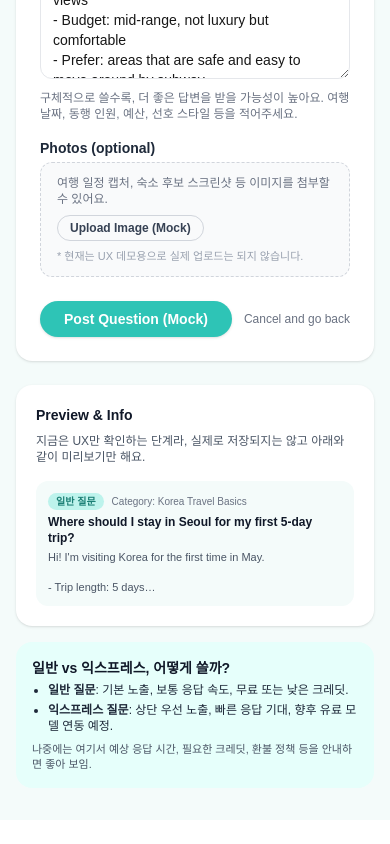
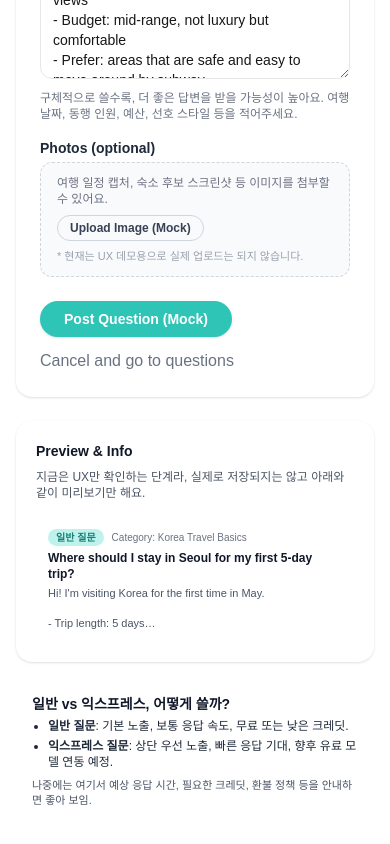
Before and after one commit to millwheel/askoreanative, a Next.js app: page /questions/new in a window 390 px wide. Shown: the part 926-1770 px from the top of the page. Before the commit the page ends 1746 px from the top, so only its background shows below. Built offline with nearby package versions, Linux system fonts and the light colour scheme; no server answers.

Commit message:
feat: category data 분리

```diff
--- a/src/app/globals.css
+++ b/src/app/globals.css
@@ -5,7 +5,7 @@
   --foreground: #171717;
 
   --primary: #2EC4B6;
-  --primary-hover: #80ccc6;
+  --primary-hover: #26b3a6;
   --primary-light: #bdf3ec;
   --primary-dark: #1B7F75;
   --primary-foreground: #ffffff;
@@ -13,6 +13,11 @@
   --surface: #f4fbfa;
   --surface-light: #f9fefe;
   --surface-accent: #e6fffb;
+
+  --destructive: #e54848;
+  --destructive-hover: #c63636;
+  --destructive-light: #fdeaea;
+  --destructive-foreground: #ffffff;
 
   --border: #d7f3ef;
   --border-light: #e0f4f1;
--- a/src/app/page.tsx
+++ b/src/app/page.tsx
@@ -2,6 +2,7 @@
 import React from "react";
 import Link from "next/link";
 import AskButton from "@/components/askButton";
+import {CATEGORIES} from "@/data/filter";
 
 const mockQuestions = [
   {
@@ -21,7 +22,7 @@ const mockQuestions = [
 
 export default function HomePage() {
   return (
-      <main className="min-h-screen bg-surface">
+      <main className="min-h-screen">
         {/* Hero 영역 */}
         <section className="bg-primary text-white">
           <div className="mx-auto flex max-w-5xl flex-col items-center px-4 py-16 text-center sm:py-20">
@@ -33,9 +34,9 @@ export default function HomePage() {
               authentic travel advice, cultural insights, and practical tips for
               your journey.
             </p>
-            <button className="mt-8 rounded-full bg-white px-6 py-2 text-sm font-semibold text-primary shadow-sm transition hover:bg-surface-light">
+            <Link href="/questions/new" className="mt-8 rounded-full bg-white px-6 py-2 text-sm font-semibold text-primary shadow-sm transition cursor-pointer">
               Ask Your First Question
-            </button>
+            </Link>
           </div>
         </section>
 
@@ -51,20 +52,16 @@ export default function HomePage() {
                 focus:border-primary focus:ring-1 focus:ring-primary"
                 />
               </div>
-              <button className="flex items-center justify-center rounded-full px-4 py-2 text-sm font-semibold text-white bg-primary hover:bg-primary-hover">
+              <button className="flex items-center justify-center rounded-full px-4 py-2 text-sm font-semibold bg-primary hover:bg-primary-hover cursor-pointer">
                 🔍
               </button>
 
-              <select className="w-full rounded-full border border-gray-200 px-4 py-2 text-sm outline-none focus:border-primary focus:ring-1 focus:ring-primary md:w-40">
-                <option>All Categories</option>
-                <option>Food</option>
-                <option>Cultural Insights</option>
-                <option>Transportation</option>
-              </select>
-              <select className="w-full rounded-full border border-gray-200 px-4 py-2 text-sm outline-none focus:border-primary focus:ring-1 focus:ring-primary md:w-40">
-                <option>Choose an option</option>
-                <option>Most Recent</option>
-                <option>Most Viewed</option>
+              <select
+                  className="w-full rounded-full border border-gray-200 px-4 py-2 text-sm outline-none focus:border-primary focus:ring-1 focus:ring-primary md:w-52"
+              >
+                {CATEGORIES.map((c) => (
+                    <option key={c}>{c}</option>
+                ))}
               </select>
             </div>
           </div>
@@ -73,7 +70,7 @@ export default function HomePage() {
         {/* Recent Questions */}
         <section className="mx-auto mt-10 max-w-5xl px-4 pb-16">
           <div className="mb-4 flex items-center justify-between gap-4">
-            <h2 className="text-lg font-semibold text-gray-900">
+            <h2 className="text-lg font-semibold text-foreground">
               Recent Questions
             </h2>
             <AskButton />
@@ -86,7 +83,7 @@ export default function HomePage() {
                     className="rounded-2xl bg-white p-5 shadow-sm transition hover:shadow-md"
                 >
                   <div className="mb-2 flex items-center justify-between gap-2">
-                    <h3 className="text-base font-semibold text-gray-900">
+                    <h3 className="text-base font-semibold text-foreground">
                       {q.title}
                     </h3>
                     <span className="rounded-full bg-primary-light px-3 py-1 text-xs font-medium text-primary-dark">
@@ -105,7 +102,7 @@ export default function HomePage() {
                           className="h-8 w-8 rounded-full object-cover"
                       />
                       <div className="flex flex-col">
-                    <span className="text-sm font-semibold text-gray-900">
+                    <span className="text-sm font-semibold text-foreground">
                       {q.authorName}
                     </span>
                         <span className="text-xs text-gray-500">
--- a/src/app/questions/new/page.tsx
+++ b/src/app/questions/new/page.tsx
@@ -1,6 +1,7 @@
 "use client";
 
 import React, { useState } from "react";
+import Link from "next/link";
 
 type QuestionType = "normal" | "express";
 
@@ -42,7 +43,7 @@ I'd love some recommendations on which neighborhood to stay in (Hongdae, Myeongd
     };
 
     return (
-        <main className="min-h-screen bg-surface">
+        <main className="min-h-screen">
             {/* 상단 헤더 */}
             <section className="border-b border-border bg-white">
                 <div className="mx-auto flex max-w-5xl flex-col gap-3 px-4 py-6 md:flex-row md:items-center md:justify-between">
@@ -83,13 +84,13 @@ I'd love some recommendations on which neighborhood to stay in (Hongdae, Myeongd
                                     }`}
                                 >
                                     <div className="mb-1 flex items-center gap-2">
-                    <span className="text-xs font-semibold uppercase tracking-wide text-gray-700">
-                      일반
-                    </span>
+                                        <span className="text-xs font-semibold uppercase tracking-wide text-gray-700">
+                                          일반
+                                        </span>
                                         {questionType === "normal" && (
                                             <span className="rounded-full bg-white px-2 py-0.5 text-[10px] font-semibold text-primary">
-                        선택됨
-                      </span>
+                                                선택됨
+                                            </span>
                                         )}
                                     </div>
                                     <p className="font-semibold text-gray-900">
@@ -107,7 +108,7 @@ I'd love some recommendations on which neighborhood to stay in (Hongdae, Myeongd
                                     onClick={() => setQuestionType("express")}
                                     className={`rounded-2xl border p-4 text-left text-sm transition ${
                                         questionType === "express"
-                                            ? "border-primary bg-surface-accent"
+                                            ? "border-primary bg-primary-light"
                                             : "border-gray-200 bg-white hover:border-primary/60"
                                     }`}
                                 >
@@ -242,16 +243,16 @@ I'd love some recommendations on which neighborhood to stay in (Hongdae, Myeongd
                         <div className="flex flex-wrap items-center justify-between gap-3">
                             <button
                                 type="submit"
-                                className="rounded-full bg-primary px-6 py-2 text-sm font-semibold text-white shadow-sm hover:bg-primary-hover"
+                                className="rounded-full bg-primary px-6 py-2 text-sm font-semibold text-white shadow-sm hover:bg-primary-hover cursor-pointer"
                             >
                                 Post Question (Mock)
                             </button>
-                            <button
-                                type="button"
-                                className="text-xs text-gray-500 hover:text-gray-700"
+                            <Link
+                                href="/questions"
+                                className="text-gray-500 hover:text-gray-700 cursor-pointer"
                             >
-                                Cancel and go back
-                            </button>
+                                Cancel and go to questions
+                            </Link>
                         </div>
                     </form>
 
@@ -266,7 +267,7 @@ I'd love some recommendations on which neighborhood to stay in (Hongdae, Myeongd
                                 미리보기만 해요.
                             </p>
 
-                            <div className="mt-4 rounded-xl bg-surface p-3 text-xs">
+                            <div className="mt-4 rounded-xl p-3 text-xs">
                                 <div className="mb-1 flex items-center gap-2">
                   <span className="rounded-full bg-primary-light px-2 py-0.5 text-[10px] font-semibold text-primary-dark">
                     {questionType === "normal" ? "일반 질문" : "익스프레스 질문"}
@@ -284,7 +285,7 @@ I'd love some recommendations on which neighborhood to stay in (Hongdae, Myeongd
                             </div>
                         </div>
 
-                        <div className="rounded-2xl bg-surface-accent p-4 text-xs text-gray-800">
+                        <div className="rounded-2xl p-4 text-xs text-gray-800">
                             <h4 className="mb-1 text-sm font-semibold text-gray-900">
                                 일반 vs 익스프레스, 어떻게 쓸까?
                             </h4>
--- a/src/app/questions/page.tsx
+++ b/src/app/questions/page.tsx
@@ -2,6 +2,7 @@
 
 import React, { useMemo, useState } from "react";
 import AskButton from "@/components/askButton";
+import {CATEGORIES} from "@/data/filter";
 
 type Question = {
     id: number;
@@ -70,16 +71,6 @@ const QUESTIONS: Question[] = [
     },
 ];
 
-const CATEGORIES = [
-    "All Categories",
-    "Cultural Insights",
-    "Transportation",
-    "Food & Dining",
-    "Safety",
-];
-
-const SORT_OPTIONS = ["Newest", "Most Viewed"];
-
 export default function QuestionsPage() {
     const [search, setSearch] = useState("");
     const [category, setCategory] = useState<string>("All Categories");
@@ -112,7 +103,7 @@ export default function QuestionsPage() {
     }, [search, category, sortBy]);
 
     return (
-        <main className="min-h-screen bg-surface">
+        <main className="min-h-screen">
             {/* 상단 타이틀 영역 */}
             <section className="border-b border-border bg-white">
                 <div className="mx-auto flex max-w-5xl flex-col gap-4 px-4 py-8 md:flex-row md:items-center md:justify-between">
@@ -130,7 +121,7 @@ export default function QuestionsPage() {
             </section>
 
             {/* 필터 영역 */}
-            <section className="border-b border-border-light bg-surface-light">
+            <section className="border-b border-border-light">
                 <div className="mx-auto max-w-5xl px-4 py-4">
                     <div className="flex flex-col gap-3 md:flex-row md:items-center">
                         <div className="flex-1">
@@ -153,15 +144,6 @@ export default function QuestionsPage() {
                             ))}
                         </select>
 
-                        <select
-                            value={sortBy}
-                            onChange={(e) => setSortBy(e.target.value)}
-                            className="w-full rounded-full border border-gray-200 px-4 py-2 text-sm outline-none focus:border-primary focus:ring-1 focus:ring-primary md:w-40"
-                        >
-                            {SORT_OPTIONS.map((s) => (
-                                <option key={s}>{s}</option>
-                            ))}
-                        </select>
                     </div>
                 </div>
             </section>
--- /dev/null
+++ b/src/data/filter.ts
@@ -0,0 +1,7 @@
+export const CATEGORIES = [
+    "All Categories",
+    "Cultural Insights",
+    "Transportation",
+    "Food & Dining",
+    "Safety",
+];
```
